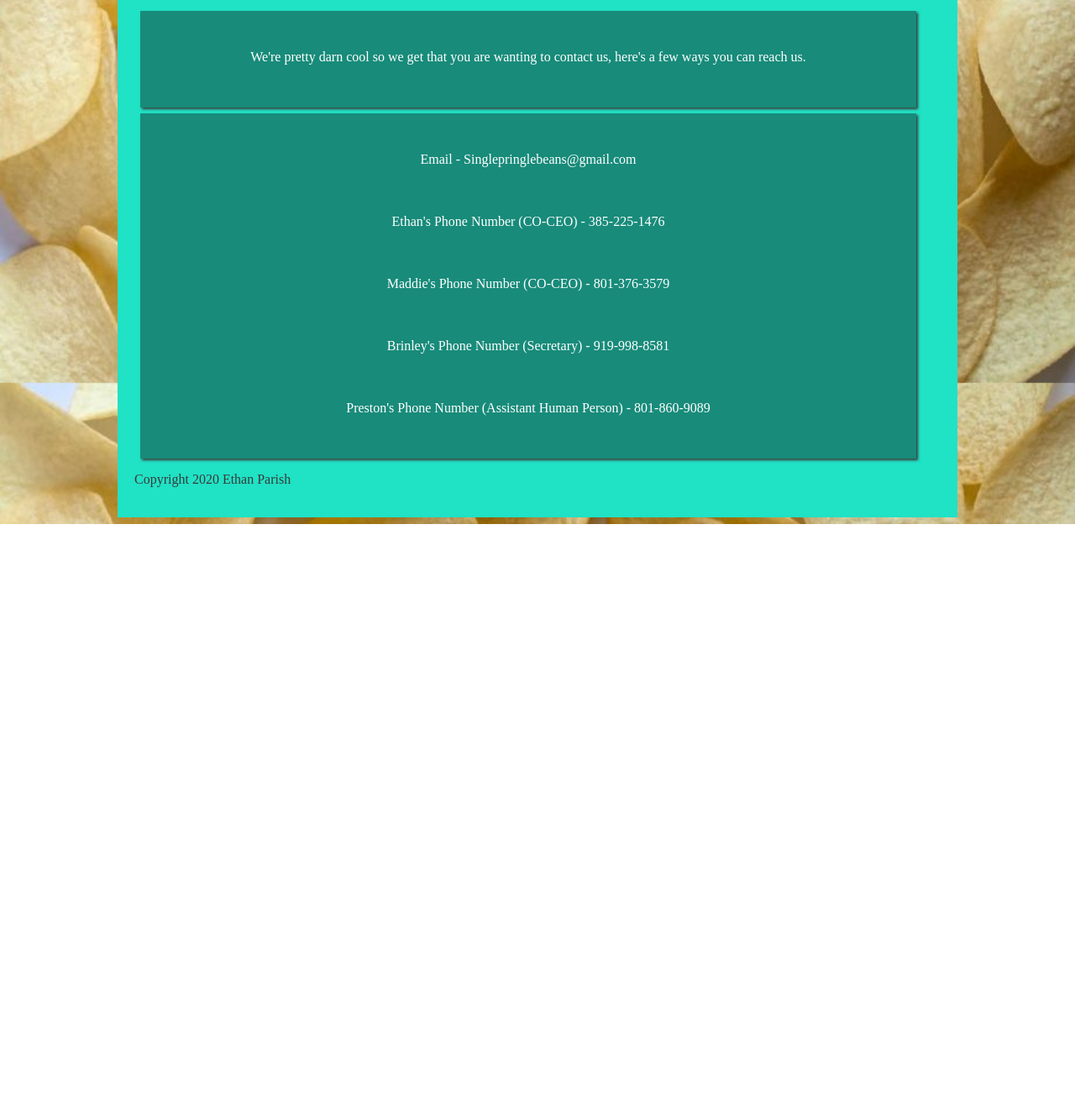
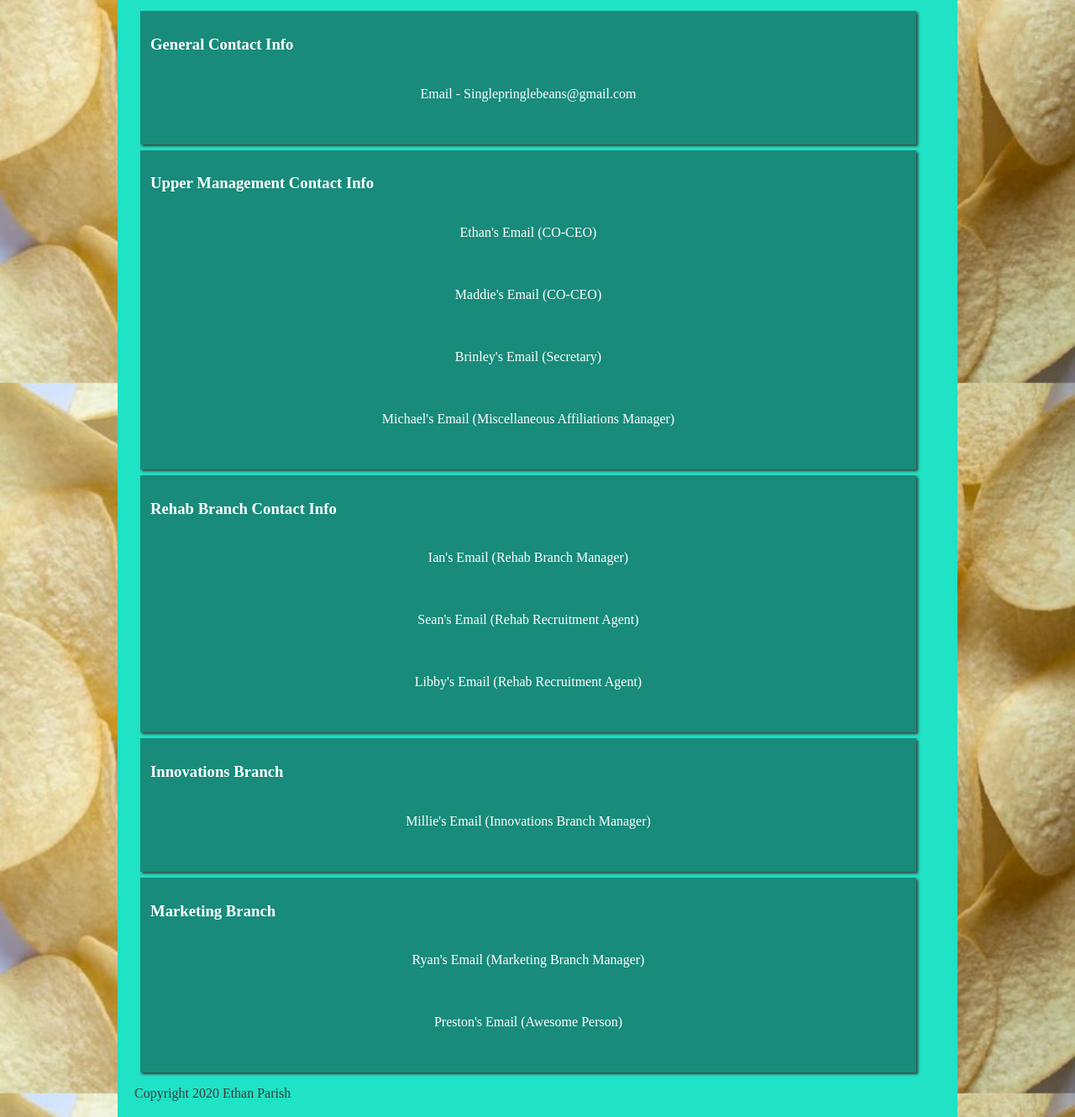
Before and after one commit to singlepringles/singlepringle.github.io, a plain HTML site: page contact.html in a window 1280 px wide. Shown: the part 390-1720 px from the top of the page at 84% size. Before the commit the page ends 1014 px from the top, so only its background shows below. Drawn offline with Linux system fonts and the light colour scheme.

Commit message:
Update contact.html

```diff
--- a/contact.html
+++ b/contact.html
@@ -29,14 +29,30 @@
 		 	<main>
 		 		<h1>Contact Us</h1>
                     <section>
-                        <p> We're pretty darn cool so we get that you are wanting to contact us, here's a few ways you can reach us. </p>
+			    <h3> General Contact Info </h3>
+                        <p> Email - Singlepringlebeans@gmail.com </p>
                     </section>
                     <section>
-                        <p> Email - Singlepringlebeans@gmail.com </p>
-                        <p> Ethan's Phone Number (CO-CEO) - 385-225-1476</p>
-                        <p> Maddie's Phone Number (CO-CEO) - 801-376-3579</p>
-                        <p> Brinley's Phone Number (Secretary) - 919-998-8581</p>
-                        <p> Preston's Phone Number (Assistant Human Person) - 801-860-9089</p>
+			    <h3> Upper Management Contact Info </h3>
+                        <p> Ethan's Email (CO-CEO)</p>
+                        <p> Maddie's Email (CO-CEO)</p>
+                        <p> Brinley's Email (Secretary)</p>
+			<p> Michael's Email (Miscellaneous Affiliations Manager)</p>
+                    </section>
+		    <section>
+			    <h3> Rehab Branch Contact Info </h3>
+                        <p> Ian's Email (Rehab Branch Manager)</p>
+                        <p> Sean's Email (Rehab Recruitment Agent)</p>
+                        <p> Libby's Email (Rehab Recruitment Agent)</p>
+                    </section>
+		    <section>
+			    <h3> Innovations Branch </h3>
+			    <p> Millie's Email (Innovations Branch Manager)</p>
+                    </section>
+		    <section>
+			    <h3> Marketing Branch </h3>
+                        <p> Ryan's Email (Marketing Branch Manager)</p>
+                        <p> Preston's Email (Awesome Person)</p>
                     </section>
 
 
```
